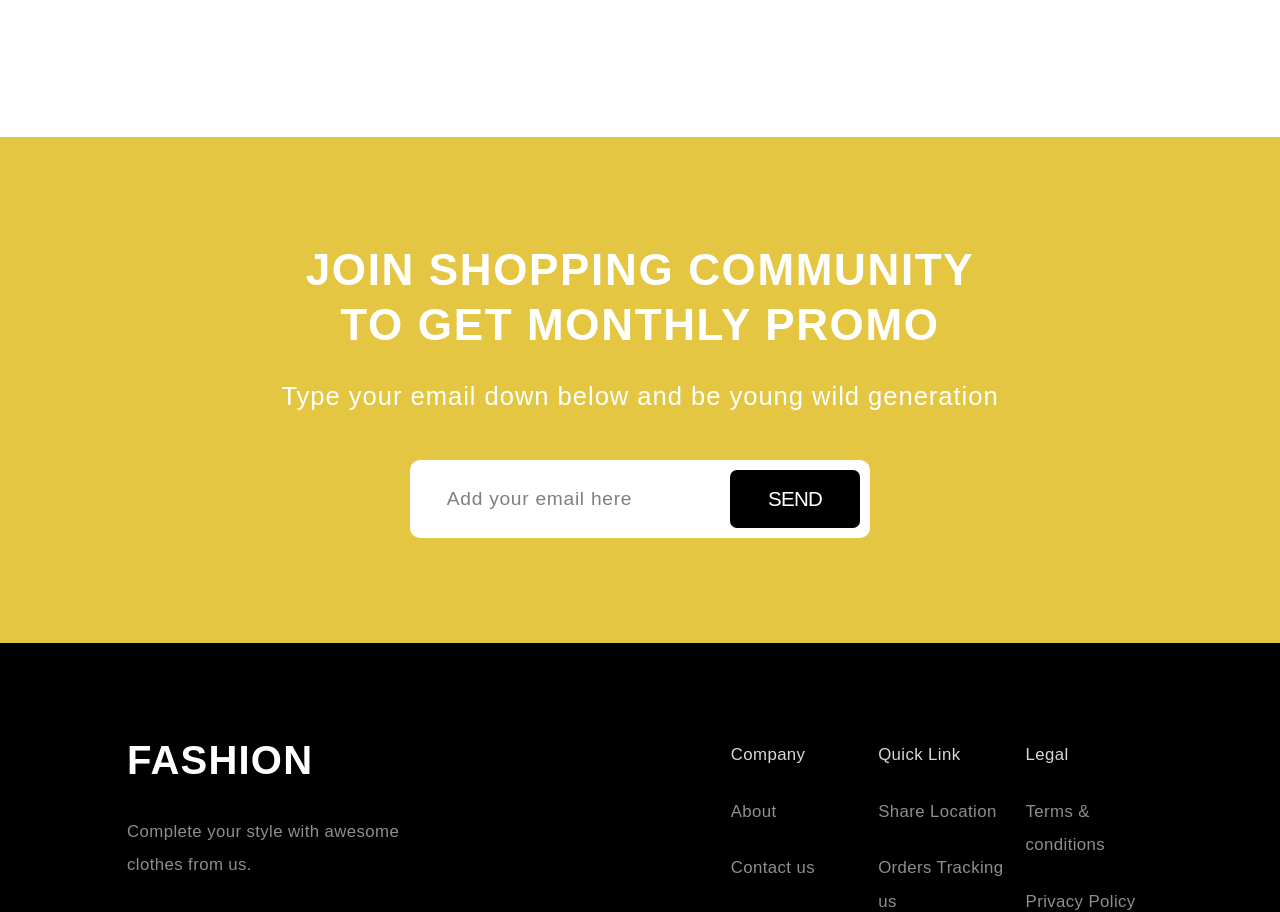
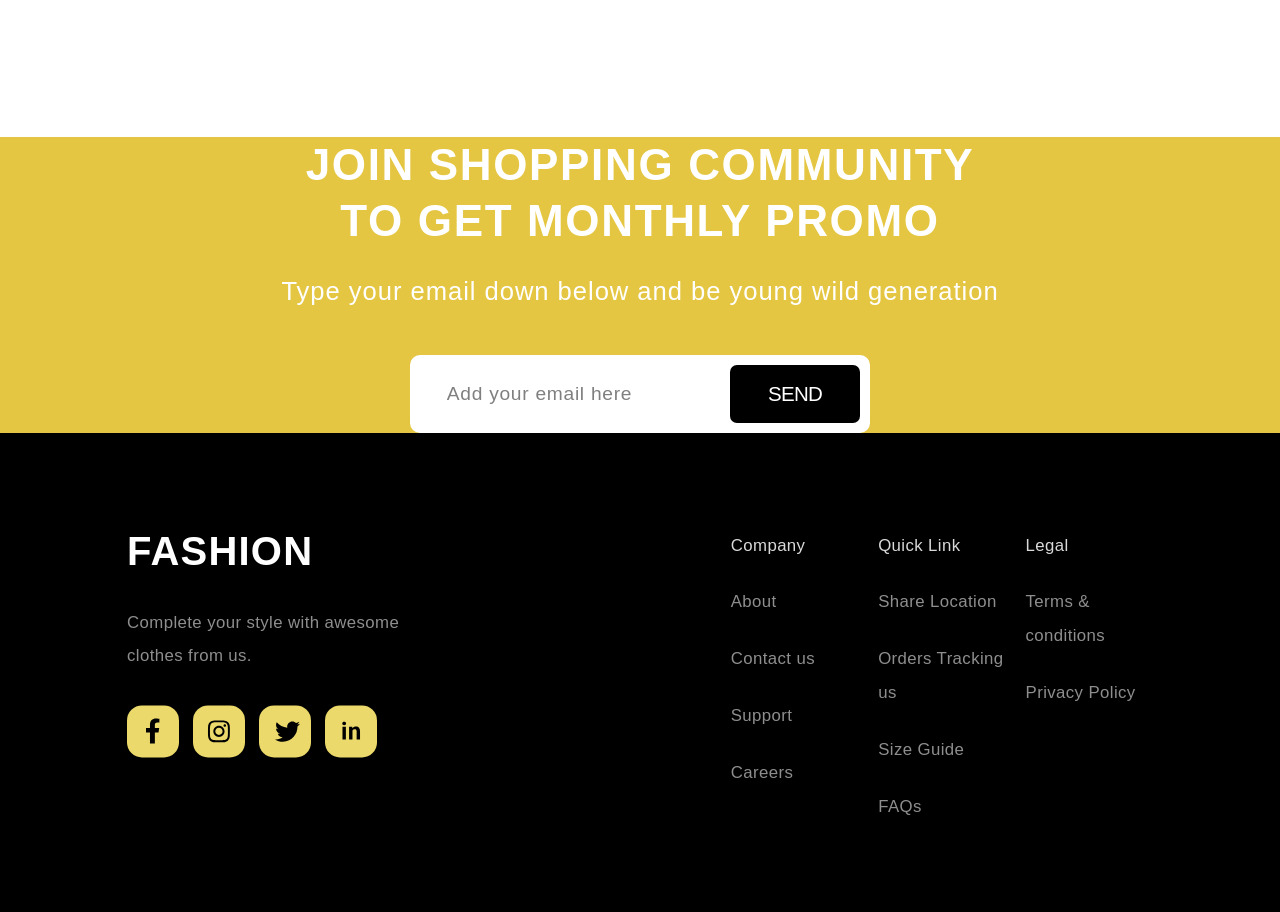
Before and after one commit to bgtvalex/fashion-react, a React (Create React App) app: page / in a window 1280 px wide. Shown: the part 4680-5592 px from the top of the page. Built offline with nearby package versions, Linux system fonts and the light colour scheme; a web font is replaced by a local one.

Commit message:
cta padding

```diff
--- a/src/components/cta/cta.css
+++ b/src/components/cta/cta.css
@@ -1,9 +1,9 @@
 .cta {
-  padding-top: clamp(50px, 1.987rem + 5.69vw, 141px);
-  padding-right: clamp(0, -1.95rem + 9.75vw, 156px);
+  /* padding-top: clamp(50px, 1.987rem + 5.69vw, 141px); */
+  /* padding-right: clamp(0, -1.95rem + 9.75vw, 156px); */
   background: #e5c643;
-  padding-bottom: clamp(50px, 1.987rem + 5.69vw, 141px);
-  padding-left: clamp(0, -1.95rem + 9.75vw, 156px);
+  /* padding-bottom: clamp(50px, 1.987rem + 5.69vw, 141px); */
+  /* padding-left: clamp(0, -1.95rem + 9.75vw, 156px); */
   /* padding: 141px 156px; */
 }
 
```
